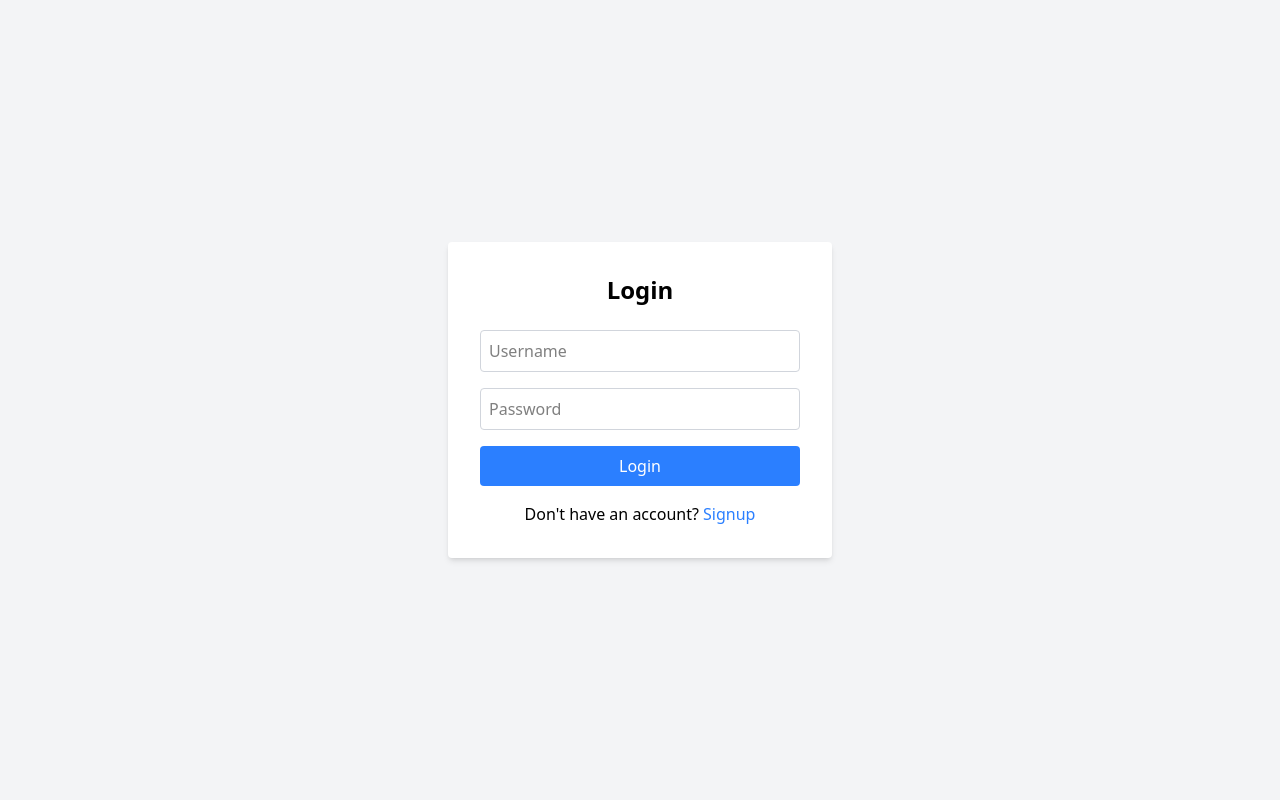
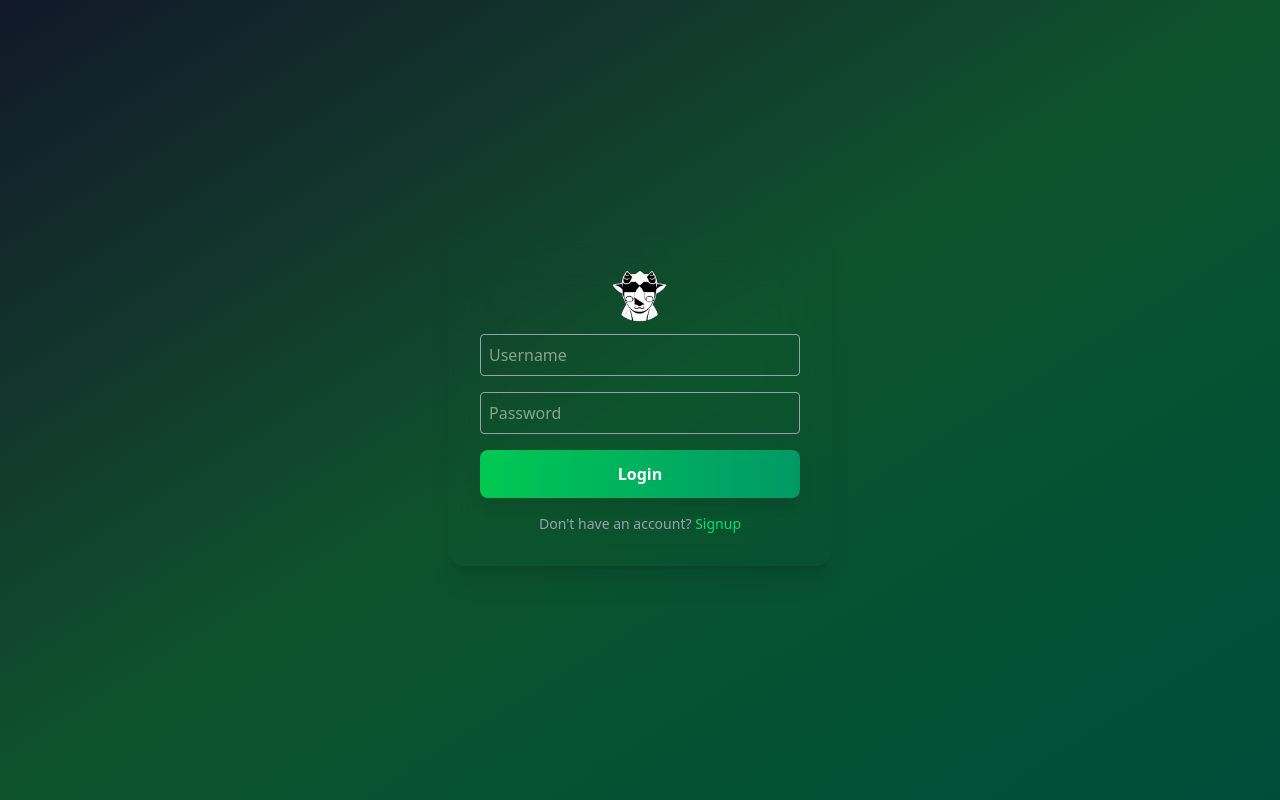
Before and after one commit to newcodesubed/TaskMate, a React (Vite) app in the folder frontend/: page /login in a window 1280 px wide. Built offline with nearby package versions, Linux system fonts and the light colour scheme.

Commit message:
refact code

```diff
--- a/frontend/src/App.tsx
+++ b/frontend/src/App.tsx
@@ -6,6 +6,9 @@ import Dashboard from './pages/Dashboard';
 
 function App() {
   return (
+    <div className='min-h-screen bg-gradient-to-br
+    from-gray-900 via-green-900 to-emerald-900 flex items-center justify-center relative overflow-hidden'>
+
     <Router>
       <Routes>
         <Route path="/login" element={<Login />} />
@@ -14,6 +17,7 @@ function App() {
         <Route path="*" element={<Navigate to="/login" />} />
       </Routes>
     </Router>
+    </div>
   );
 }
 
--- a/frontend/src/components/tasks/TaskFormModal.tsx
+++ b/frontend/src/components/tasks/TaskFormModal.tsx
@@ -27,10 +27,10 @@ const TaskFormModal: React.FC<Props> = ({ task, onClose, onSave }) => {
   };
 
   return (
-    <div className="fixed inset-0 bg-black bg-opacity-30 flex items-center justify-center">
+    <div className="fixed inset-0 bg-black/40 backdrop-blur-sm flex items-center justify-center z-50">
       <form
         onSubmit={handleSubmit}
-        className="bg-white p-6 rounded shadow w-96 flex flex-col gap-4"
+        className="bg-gradient-to-br from-gray-200 to-gray-250  p-6 rounded w-96 flex flex-col gap-4 shadow-xl"
       >
         <h3 className="text-xl font-bold">{task ? 'Edit Task' : 'New Task'}</h3>
         <input
--- a/frontend/src/pages/Dashboard.tsx
+++ b/frontend/src/pages/Dashboard.tsx
@@ -1,3 +1,4 @@
+/* eslint-disable @typescript-eslint/no-explicit-any */
 import { useEffect, useState } from 'react';
 import { useNavigate } from 'react-router-dom';
 import { useTasks } from '../context/TaskContext';
@@ -7,6 +8,7 @@ import { logout as apiLogout } from '../api/authApi';
 
 const Dashboard = () => {
   const { tasks,setTasks, fetchTasks, addTask, updateTask, deleteTask } = useTasks();
+
   const [modalTask, setModalTask] = useState<any>(null);
   const [showModal, setShowModal] = useState(false);
   const navigate = useNavigate();
@@ -44,13 +46,13 @@ const Dashboard = () => {
   };
 
   return (
-    <div className="p-6 bg-gray-100 min-h-screen">
+    <div className="p-6 bg-gray-100 min-h-screen  w-full">
       <div className="flex justify-between items-center mb-6">
         {/* <h1 className="text-3xl font-bold">My Todo List</h1> */}
         <div className='flex items-center'>
 
         <img
-            src="../../public/logo.webp"
+            src="logo.webp"
             className="mx-2"
             width={50}
             height={33}
--- a/frontend/src/pages/Login.tsx
+++ b/frontend/src/pages/Login.tsx
@@ -19,29 +19,42 @@ const Login = () => {
   };
 
   return (
-    <div className="flex items-center justify-center h-screen bg-gray-100">
-      <form onSubmit={handleSubmit} className="bg-white p-8 rounded shadow-md w-96">
-        <h2 className="text-2xl font-bold mb-6 text-center">Login</h2>
+    <div className="flex items-center justify-center h-fit bg-gray-00 bg-opacity-50 backdrop-filter backdrop-blur-xl rounded-2xl shadow-xl overflow-hidden">
+      <form onSubmit={handleSubmit} className="bg-gray-00 p-8 rounded shadow-xl w-96 bg-opacity-70 backdrop-filter backdrop-blur-xl overflow-hidden">
+        <div className='flex
+        justify-center '>
+
+          <img
+            src="logo.webp"
+            className="mx-2 size-15 mb-2"
+            width={50}
+            height={33}
+            alt="Logo"
+            loading="lazy"
+            />
+            </div>
+
         {error && <p className="text-red-500 mb-4">{error}</p>}
         <input
           type="text"
           placeholder="Username"
           value={username}
           onChange={e => setUsername(e.target.value)}
-          className="w-full p-2 border border-gray-300 rounded mb-4"
+          className="w-full p-2 border border-gray-400 rounded mb-4 text-amber-50"
         />
         <input
           type="password"
           placeholder="Password"
           value={password}
           onChange={e => setPassword(e.target.value)}
-          className="w-full p-2 border border-gray-300 rounded mb-4"
+          className="w-full p-2 border border-gray-400 rounded mb-4 text-amber-50"
         />
-        <button type="submit" className="w-full bg-blue-500 text-white py-2 rounded hover:bg-blue-600">
+        <button type="submit" className='w-full py-3 px-4 bg-gradient-to-r from-green-500 to-emerald-600 text-white font-bold rounded-lg shadow-lg hover:from-green-600 hover:to-emerald-700 focus:outline-none focus:ring-2 focus:ring-green-500 focus:ring-offset-2 focus:ring-offset-gray-900 transition duration-200'
+>
           Login
         </button>
-        <p className="mt-4 text-center">
-          Don't have an account? <Link className="text-blue-500" to="/signup">Signup</Link>
+        <p className="mt-4 text-center text-sm text-gray-400">
+          Don't have an account?{"   "} <Link className='text-green-400 hover:underline' to="/signup">Signup</Link>
         </p>
       </form>
     </div>
--- a/frontend/src/pages/Signup.tsx
+++ b/frontend/src/pages/Signup.tsx
@@ -19,29 +19,40 @@ const Signup = () => {
   };
 
   return (
-    <div className="flex items-center justify-center h-screen bg-gray-100">
-      <form onSubmit={handleSubmit} className="bg-white p-8 rounded shadow-md w-96">
-        <h2 className="text-2xl font-bold mb-6 text-center">Signup</h2>
+    <div className="flex items-center justify-center h-fit bg-gray-00 bg-opacity-50 backdrop-filter backdrop-blur-xl rounded-2xl shadow-xl overflow-hidden">
+      <form onSubmit={handleSubmit} className="bg-gray-00 p-8 rounded shadow-xl w-96 bg-opacity-70 backdrop-filter backdrop-blur-xl overflow-hidden">
+        <div className='flex
+        justify-center '>
+
+          <img
+            src="logo.webp"
+            className="mx-2 size-15 mb-2"
+            width={50}
+            height={33}
+            alt="Logo"
+            loading="lazy"
+            />
+            </div>
         {error && <p className="text-red-500 mb-4">{error}</p>}
         <input
           type="text"
           placeholder="Username"
           value={username}
           onChange={e => setUsername(e.target.value)}
-          className="w-full p-2 border border-gray-300 rounded mb-4"
+          className="w-full p-2 border border-gray-400 rounded mb-4 text-amber-50"
         />
         <input
           type="password"
           placeholder="Password"
           value={password}
           onChange={e => setPassword(e.target.value)}
-          className="w-full p-2 border border-gray-300 rounded mb-4"
+          className="w-full p-2 border border-gray-400 rounded mb-4 text-amber-50"
         />
-        <button type="submit" className="w-full bg-green-500 text-white py-2 rounded hover:bg-green-600">
+        <button type="submit" className='w-full py-3 px-4 bg-gradient-to-r from-green-500 to-emerald-600 text-white font-bold rounded-lg shadow-lg hover:from-green-600 hover:to-emerald-700 focus:outline-none focus:ring-2 focus:ring-green-500 focus:ring-offset-2 focus:ring-offset-gray-900 transition duration-200'>
           Signup
         </button>
-        <p className="mt-4 text-center">
-          Already have an account? <Link className="text-blue-500" to="/login">Login</Link>
+        <p className="mt-4 text-center text-sm text-gray-400">
+          Already have an account?{" "} <Link className='text-green-400 hover:underline' to="/login">Login</Link>
         </p>
       </form>
     </div>
```
Also changed, not shown: 1 other file (tests, documents, lock files or other folders).
